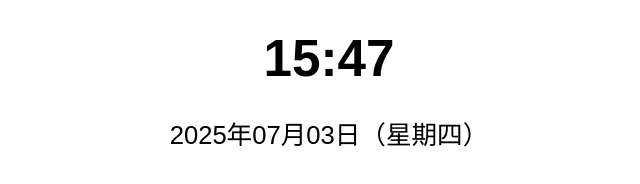
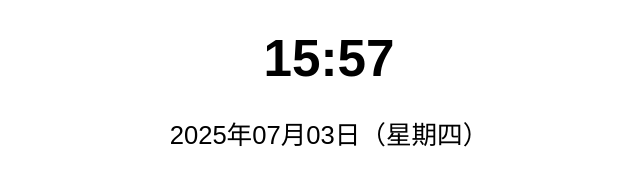
Before and after one commit to SHILEI850/kindle-clock, a plain HTML site: page index.html in a window 1280 px wide. Shown: the part 220-404 px from the top of the page, 311-951 px from the left. Drawn offline with Linux system fonts and the light colour scheme.

Commit message:
📅 自动更新时间 2025-07-03 07:52:09

```diff
--- a/index.html
+++ b/index.html
@@ -33,7 +33,7 @@
 <body>
   <img src="https://shilei850.github.io/kindle-clock/dog.png" alt="dog" width="60">
   <h1>おはよう 宝贝</h1>
-  <div class="time">15:47</div>
+  <div class="time">15:57</div>
   <div class="date">2025年07月03日（星期四）</div>
 </body>
 </html>
```
